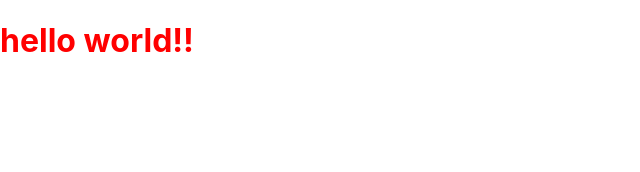
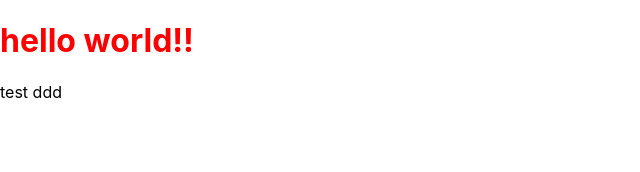
Before and after one commit to leejanghe/My_Website, a Next.js app in the folder my-website/: page / in a window 1280 px wide. Shown: the top 172 px of the page, without its empty margins (0-640 px from the left). Built offline with nearby package versions, Linux system fonts and the light colour scheme.

Commit message:
test deploy

```diff
--- a/my-website/pages/index.js
+++ b/my-website/pages/index.js
@@ -1,8 +1,13 @@
 import styles from '../styles/Home.module.css'
 
 export default function Home() {
+
+
+
   return (
-
+<>
     <h1>hello world!!</h1>
+    <p>test ddd</p>
+    </>
   )
 }
```
